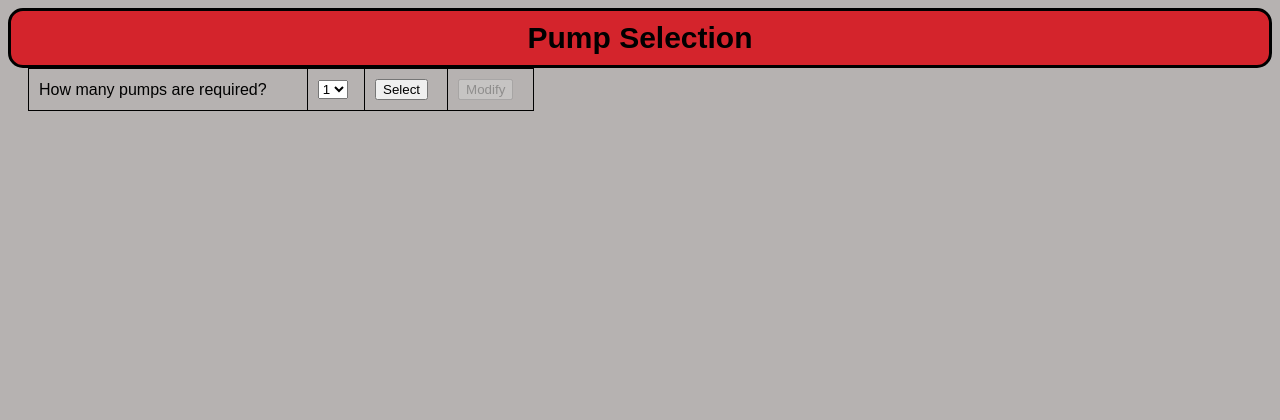
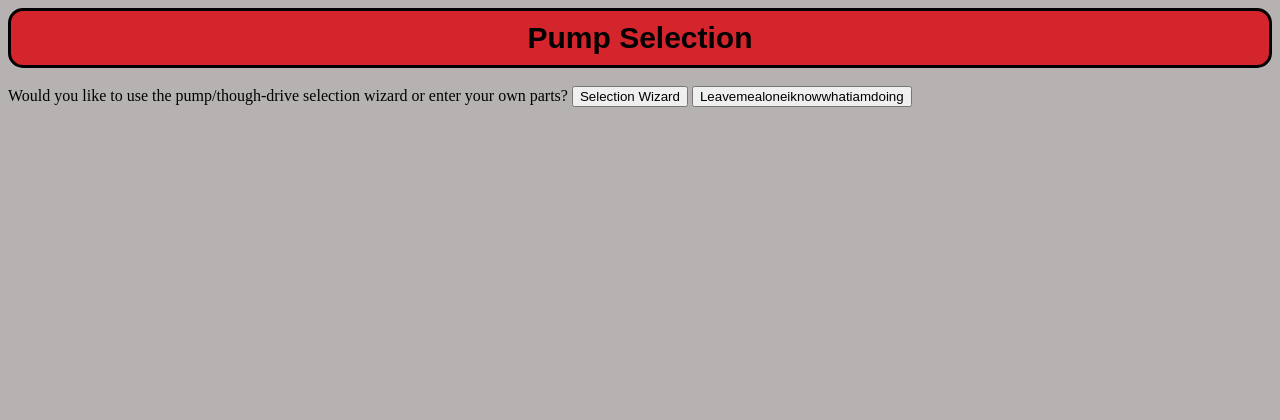
Before and after one commit to snelson910/puconfigurator, a Django app: template templates/powerunit/pumps.html in a window 1280 px wide. Shown: the top 420 px of the page. Run offline with Django 3.2, Linux system fonts and the light colour scheme; the template is opened without the code that fills it, so the values that code supplies are empty.

Commit message:
Minor verbiage changes

```diff
--- a/PowerUnitConfigurator/static/reservoirsupport/pumps.js
+++ b/PowerUnitConfigurator/static/reservoirsupport/pumps.js
@@ -44,6 +44,17 @@ function readcookies(){
         }
     }
 }
+
+function selection(x){
+    if(x=='wiz'){
+        $("#wizard").removeAttr("hidden", "hidden");
+    }
+    if(x=='man'){
+        $("#manual").removeattr("hidden", "hidden");
+    }
+    $("#option").attr("hidden", "hidden");
+}
+
 $(document).ready(function(){
     $("#pumpnumsubmit").click(function(){
         $("#pumpnumsubmit").attr("disabled", "disabled");
--- a/newunit/views.py
+++ b/newunit/views.py
@@ -226,7 +226,7 @@ def pumpselect(request):
                                    option1 = currentpump + 'U00%%'
                                    option2 = currentpump + 'N00%%'
                                    option3 = currentpump
-                     query = "select * from parts where product_name like '" + option1 + "' or product_name like '" + option2 + "' or product_name like '" + option3 + "' order by on_hand desc, pref desc, stockstatus desc"
+                     query = "select * from parts where product_name like '" + option1 + "' or product_name like '" + option2 + "' or product_name like '" + option3 + "' order by on_hand desc, pref desc, stockstatus desc, goto_item desc"
                      options = Parts.objects.raw(query)
                      j = 0
                      for x in options:
--- a/templates/powerunit/pumps.html
+++ b/templates/powerunit/pumps.html
@@ -14,6 +14,14 @@
     <h1>Pump Selection</h1>
 </head>
 <body onload="readcookies(); modalpic();">
+    <div id="option">
+        <br>
+        Would you like to use the pump/though-drive selection wizard or enter your own parts?
+        <button id="towizard" onclick="selection('wiz')">Selection Wizard</button>
+        <button id="tomanual" onclick="selection('man')">Leavemealoneiknowwhatiamdoing</button>
+    </div>
+    <div id="wizard" hidden="hidden">
+    <br>
     <table id="pumpconfiguration">
         <form>
             {% csrf_token %}
@@ -34,7 +42,8 @@
     <br>
     <table id="pumptable" hidden="hidden">
         <div id="notes" hidden="hidden">Preferred pump is <a id="pumppref" style="font-weight: bold"></a>. Please note the rear style of the pump you are selecting! The through drive
-        configurator will not check your selections. <br>Through drives are only setup for U00 rear pumps or some K01/K68 pumps.</div>
+        configurator will not check your selections. <br>Through drives are only setup for U00 A15/A10-32 and U99 A4 pumps, with some K01/K68 pumps. Please try to select a pump
+        matching the code of the preferred<br> pumps above</div><br>
         <tr>
             <th colspan='8'><a id="pumpnumber" style="font-weight: bold"></a></th>
         </tr>
@@ -49,6 +58,7 @@
             <th>Select</th>
         </tr>
     </table>
+</div>
 </body>
 <div id="chart">
     Through drive pump options are based off GoTo pumps or available through-drive adapter kits.<br>
```
